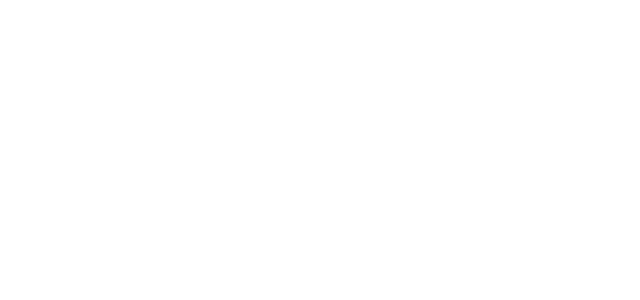
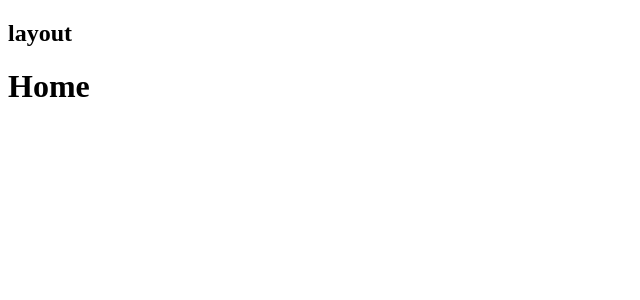
Before and after one commit to iberis2/nomadcoder-twitter, a React (Vite) app: page / in a window 1280 px wide. Shown: the top 300 px of the page, without its empty margins (0-640 px from the left). Built offline with nearby package versions, Linux system fonts and the light colour scheme.

Commit message:
feat: routing 설정

```diff
--- a/src/App.tsx
+++ b/src/App.tsx
@@ -1,5 +1,35 @@
+import { RouterProvider, createBrowserRouter } from 'react-router-dom';
+import Layout from './components/layout';
+import Home from './routes/home';
+import Profile from './routes/profile';
+import Login from './routes/login';
+import CreateAccount from './routes/create-account';
+
+const router = createBrowserRouter([
+  {
+    path: '/',
+    element: <Layout />,
+    children: [
+      {
+        path: '',
+        element: <Home />,
+      },
+      {
+        path: 'profile',
+        element: <Profile />,
+      },
+    ],
+  },
+  { path: '/login', element: <Login /> },
+  { path: '/create-account', element: <CreateAccount /> },
+]);
+
 function App() {
-  return <></>;
+  return (
+    <>
+      <RouterProvider router={router} />
+    </>
+  );
 }
 
 export default App;
--- /dev/null
+++ b/src/components/layout.tsx
@@ -0,0 +1,10 @@
+import { Outlet } from 'react-router-dom';
+
+export default function Layout() {
+  return (
+    <>
+      <h2>layout</h2>
+      <Outlet />
+    </>
+  );
+}
--- /dev/null
+++ b/src/routes/create-account.tsx
@@ -0,0 +1,3 @@
+export default function CreateAccount() {
+  return <h1>create account</h1>;
+}
--- /dev/null
+++ b/src/routes/home.tsx
@@ -0,0 +1,5 @@
+import React from 'react';
+
+export default function Home() {
+  return <h1>Home</h1>;
+}
--- /dev/null
+++ b/src/routes/login.tsx
@@ -0,0 +1,3 @@
+export default function Login() {
+  return <h1>Login</h1>;
+}
--- /dev/null
+++ b/src/routes/profile.tsx
@@ -0,0 +1,5 @@
+import React from 'react';
+
+export default function Profile() {
+  return <h1>Profile</h1>;
+}
```
